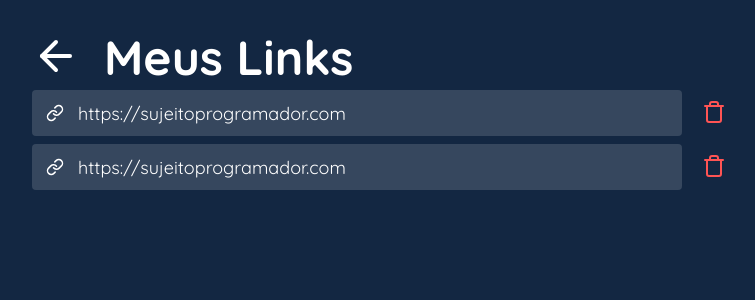
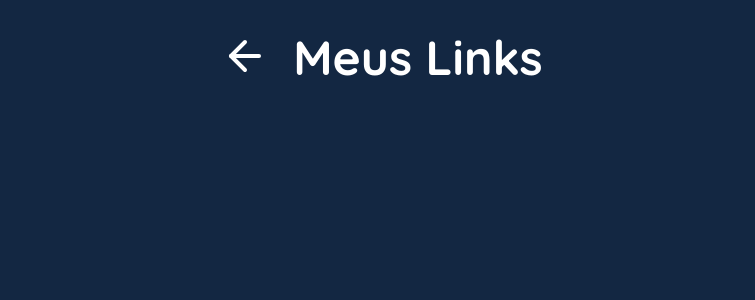
Before and after one commit to icaroregis/my_link_reactjs, a React (Create React App) app: page /links in a window 1280 px wide. Shown: the top 300 px of the page, without its empty margins (258-1013 px from the left). Built offline with nearby package versions, Linux system fonts and the light colour scheme.

Commit message:
listando links salvo finalizado

```diff
--- a/src/components/ModalLinkItem/ModalLinkItem.js
+++ b/src/components/ModalLinkItem/ModalLinkItem.js
@@ -3,9 +3,10 @@
 import { toast, ToastContainer } from 'react-toastify';
 import './style.css';
 
-export default function ModalLinkItem({ setActiveModal, data }) {
+export default function ModalLinkItem({ setActiveModal, data, setShowModal }) {
   function closeModal() {
     setActiveModal(false);
+    setShowModal(false);
   }
 
   async function copyLink() {
--- a/src/pages/Home/Home.js
+++ b/src/pages/Home/Home.js
@@ -4,6 +4,7 @@
 import Menu from '../../components/Menu/Menu';
 import ModalLinkItem from '../../components/ModalLinkItem/ModalLinkItem';
 import api from '../../services/api';
+import { saveLink } from '../../services/storyLinks';
 import './style.css';
 
 export default function Home() {
@@ -16,6 +17,7 @@
       const response = await api.post('shorten', { long_url: link });
       setData(response.data);
       setActiveModal(true);
+      saveLink('@encurtaLink', response.data);
       setLink('');
     } catch {
       alert('Oops parece que algo deu errado!!!');
--- a/src/pages/Links/Links.js
+++ b/src/pages/Links/Links.js
@@ -1,9 +1,36 @@
-import React from 'react';
+import React, { useEffect, useState } from 'react';
 import { FiArrowLeft, FiLink, FiTrash } from 'react-icons/fi';
 import { Link } from 'react-router-dom';
+import { getLinkSalve } from '../../services/storyLinks';
+import ModalLinkItem from '../../components/ModalLinkItem/ModalLinkItem';
 import './style.css';
 
 export default function Links() {
+  const [links, setLinks] = useState([]);
+  const [data, setData] = useState({});
+  const [showModal, setShowModal] = useState(false);
+
+  function handdleOpen(link) {
+    setData(link);
+    setShowModal(true);
+  }
+
+  function handleDelete(id) {
+    console.log(id);
+  }
+
+  useEffect(() => {
+    async function getLinks() {
+      const result = await getLinkSalve('@encurtaLink');
+      if (result.length === 0) {
+        console.log('lista vazia');
+      }
+      setLinks(result);
+    }
+
+    getLinks();
+  }, []);
+
   return (
     <div className="links-container">
       <div className="links-header">
@@ -14,25 +41,25 @@
         <h1 className="title-links">Meus Links</h1>
       </div>
 
-      <div className="links-items">
-        <button className="link">
-          <FiLink className="icon-items" size={18} color="#fff" />
-          https://sujeitoprogramador.com
-        </button>
-        <button className="link-delete">
-          <FiTrash size={24} color="#ff5454" />
-        </button>
-      </div>
+      {links.map((link) => {
+        return (
+          <div key={link.id} className="links-items">
+            <button className="link" onClick={() => handdleOpen(link)}>
+              <FiLink className="icon-items" size={18} color="#fff" />
+              {link.long_url}
+            </button>
+            <button
+              className="link-delete"
+              onClick={() => handleDelete(link.id)}
+            >
+              <FiTrash size={24} color="#ff5454" />
+            </button>
+          </div>
+        );
+      })}
 
-      <div className="links-items">
-        <button className="link">
-          <FiLink className="icon-items" size={18} color="#fff" />
-          https://sujeitoprogramador.com
-        </button>
-        <button className="link-delete">
-          <FiTrash size={24} color="#ff5454" />
-        </button>
-      </div>
+      {showModal && <ModalLinkItem setShowModal={setShowModal} data={data} />}
+      <div className="Spacing" />
     </div>
   );
 }
--- a/src/pages/Links/style.css
+++ b/src/pages/Links/style.css
@@ -60,6 +60,10 @@
   background-color: transparent;
 }
 
+.Spacing {
+  margin-bottom: 20rem;
+}
+
 @media (max-width: 738px) {
   .links-container {
     width: 90%;
--- /dev/null
+++ b/src/services/storyLinks.js
@@ -0,0 +1,21 @@
+export async function getLinkSalve(key) {
+  const myLinks = await localStorage.getItem(key);
+  let linksSaves = JSON.parse(myLinks) || [];
+  return linksSaves;
+}
+
+export async function saveLink(key, newLink) {
+  let linksStored = await getLinkSalve(key);
+  const hasLink = linksStored.some((item) => {
+    return item.id === newLink.id;
+  });
+
+  if (hasLink) {
+    console.log('Esse link já existe');
+    return;
+  }
+
+  linksStored.push(newLink);
+  await localStorage.setItem(key, JSON.stringify(linksStored));
+  console.log('link slavo com sucesso');
+}
```
